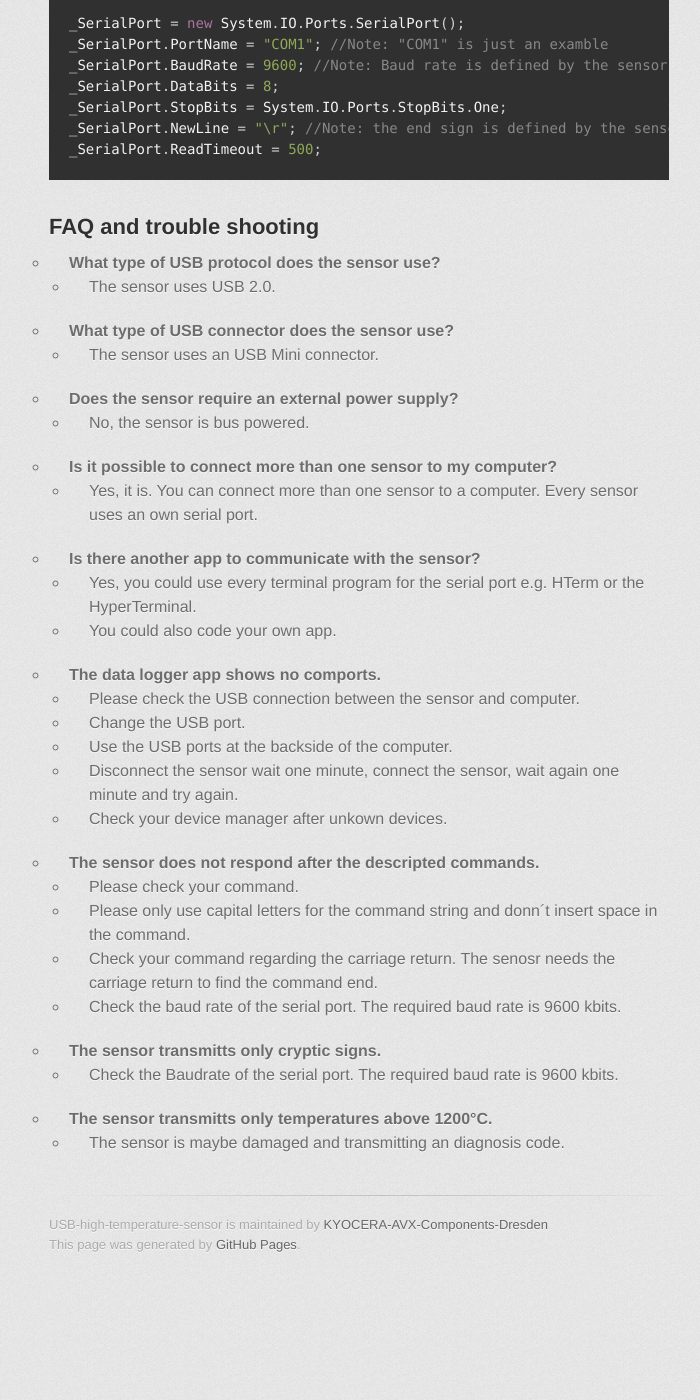
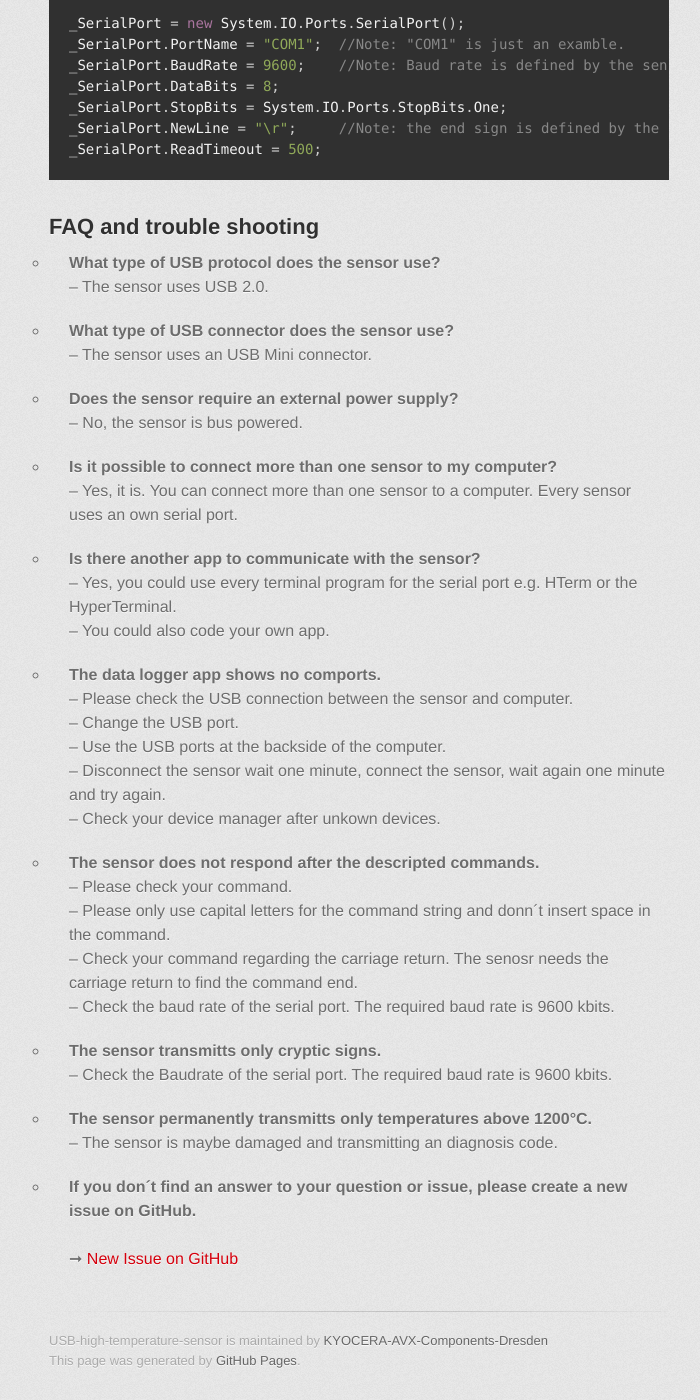
Before and after one commit to KYOCERA-AVX-Components-Dresden/USB-high-temperature-sensor, a Jekyll site: the page built from index.md, in a window 1280 px wide and 1400 px high, scrolled down 2640 px. Shown: the whole window, without its empty margins (281-981 px from the left). Built offline with Jekyll 4.4.1, drawn with Linux system fonts in a browser that asks for light colours; some web fonts are replaced; the repository's description, which GitHub fills in, is left out; our own code applies the rules of GitHub Pages for plain Markdown files; before the commit the page ends 3924 px from its top, so only the background shows below that; some of the changed text lies outside the part shown.

Commit message:
Content update

````diff
--- a/assets/css/style.scss
+++ b/assets/css/style.scss
@@ -1,3 +1,4 @@
 ---
 ---
+
 @import "jekyll-theme-tactile";
--- a/index.md
+++ b/index.md
@@ -47,20 +47,20 @@ The sensor response contains always an check sum. This check sum is used to prev
 #### CRC calculation algorithm
 The CRC calculation algorithm sum up only the decimal values of the ASCII signs in front of the double point and adds this to the payload. It will be separated by a double point from the payload.
 
-In the following example the sensor transmitts a temperature of +545.4°C and the check sum 0x2B.
+In the following example the sensor transmitts a temperature of <span style="background-color:#b8f095">+545.4</span>°C and the check sum 0x<span style="background-color:#f0f095">2B</span>.
 <table border="2" bordercolor="#ff0000">
     <thead>
         <tr>
             <th>Reponse from the sensor after T? command</th>
-            <th width="7%">+</th>
-            <th width="7%">5</th>
-            <th width="7%">4</th>
-            <th width="7%">5</th>
-            <th width="7%">.</th>
-            <th width="7%">4</th>
-            <th width="7%">:</th>
-            <th width="7%">2</th>
-            <th width="7%">B</th>
+            <th width="7%" bgcolor= "#b8f095">+</th>
+            <th width="7%" bgcolor= "#b8f095">5</th>
+            <th width="7%" bgcolor= "#b8f095">4</th>
+            <th width="7%" bgcolor= "#b8f095">5</th>
+            <th width="7%" bgcolor= "#b8f095">.</th>
+            <th width="7%" bgcolor= "#b8f095">4</th>
+            <th width="7%" bgcolor= "#f0f095">:</th>
+            <th width="7%" bgcolor= "#f0f095">2</th>
+            <th width="7%" bgcolor= "#f0f095">B</th>
         </tr>
     </thead>
     <tbody>
@@ -119,51 +119,54 @@ public bool CalcCrc(string rawData, ref byte crc)
 ## Serial port setup
 
 Please find below a C# code example for the serial port setup.
-**Note:** The name of the port depends on your system. Please double check your device manager for real portname because If you connect an other USB device the comport name could be changed.
+<br>**Note:** The name of the port depends on your system. Please double check your device manager for real portname because If you connect an other USB device the comport name could be changed.
 
 ```csharp
 _SerialPort = new System.IO.Ports.SerialPort();
-_SerialPort.PortName = "COM1"; //Note: "COM1" is just an examble
-_SerialPort.BaudRate = 9600; //Note: Baud rate is defined by the sensor, do not change
+_SerialPort.PortName = "COM1";  //Note: "COM1" is just an examble.
+_SerialPort.BaudRate = 9600;    //Note: Baud rate is defined by the sensor, do not change!
 _SerialPort.DataBits = 8;
 _SerialPort.StopBits = System.IO.Ports.StopBits.One;
-_SerialPort.NewLine = "\r"; //Note: the end sign is defined by the sensor, do not change
+_SerialPort.NewLine = "\r";     //Note: the end sign is defined by the sensor, do not change!
 _SerialPort.ReadTimeout = 500;
 ```
 
 ## FAQ and trouble shooting
 
-- **What type of USB protocol does the sensor use?**
-  - The sensor uses USB 2.0.
+- **What type of USB protocol does the sensor use?**<br>
+    -- The sensor uses USB 2.0.
 
-- **What type of USB connector does the sensor use?**
-    - The sensor uses an USB Mini connector.
+- **What type of USB connector does the sensor use?**<br>
+    -- The sensor uses an USB Mini connector.
 
-- **Does the sensor require an external power supply?**
-    - No, the sensor is bus powered.
+- **Does the sensor require an external power supply?**<br>
+    -- No, the sensor is bus powered.
 
-- **Is it possible to connect more than one sensor to my computer?**
-    - Yes, it is. You can connect more than one sensor to a computer. Every sensor uses an own serial port.
+- **Is it possible to connect more than one sensor to my computer?**<br>
+    -- Yes, it is. You can connect more than one sensor to a computer. Every sensor uses an own serial port.
 
-- **Is there another app to communicate with the sensor?**
-    - Yes, you could use every terminal program for the serial port e.g. HTerm or the HyperTerminal.
-    - You could also code your own app.
+- **Is there another app to communicate with the sensor?**<br>
+    -- Yes, you could use every terminal program for the serial port e.g. HTerm or the HyperTerminal.<br>
+    -- You could also code your own app.
 
-- **The data logger app shows no comports.**
-    - Please check the USB connection between the sensor and computer.
-    - Change the USB port.
-    - Use the USB ports at the backside of the computer.
-    - Disconnect the sensor wait one minute, connect the sensor, wait again one minute and try again.
-    - Check your device manager after unkown devices.
+- **The data logger app shows no comports.**<br>
+    -- Please check the USB connection between the sensor and computer.<br>
+    -- Change the USB port.<br>
+    -- Use the USB ports at the backside of the computer.<br>
+    -- Disconnect the sensor wait one minute, connect the sensor, wait again one minute and try again.<br>
+    -- Check your device manager after unkown devices.<br>
 
-- **The sensor does not respond after the descripted commands.**
-    - Please check your command.
-    - Please only use capital letters for the command string and donn´t insert space in the command.
-    - Check your command regarding the carriage return. The senosr needs the carriage return to find the command end.
-    - Check the baud rate of the serial port. The required baud rate is 9600 kbits.
+- **The sensor does not respond after the descripted commands.**<br>
+    -- Please check your command.<br>
+    -- Please only use capital letters for the command string and donn´t insert space in the command.<br>
+    -- Check your command regarding the carriage return. The senosr needs the carriage return to find the command end.<br>
+    -- Check the baud rate of the serial port. The required baud rate is 9600 kbits.
 
-- **The sensor transmitts only cryptic signs.**
-    - Check the Baudrate of the serial port. The required baud rate is 9600 kbits.
+- **The sensor transmitts only cryptic signs.**<br>
+    -- Check the Baudrate of the serial port. The required baud rate is 9600 kbits.
 
-- **The sensor transmitts only temperatures above 1200°C.**
-    - The sensor is maybe damaged and transmitting an diagnosis code.
+- **The sensor permanently transmitts only temperatures above 1200°C.**<br>
+    -- The sensor is maybe damaged and transmitting an diagnosis code.
+
+- **If you don´t find an answer to your question or issue, please create a new issue on GitHub.**<br>
+   ➞ [New Issue on GitHub](https://github.com/KYOCERA-AVX-Components-Dresden/USB-high-temperature-sensor/issues)
````
